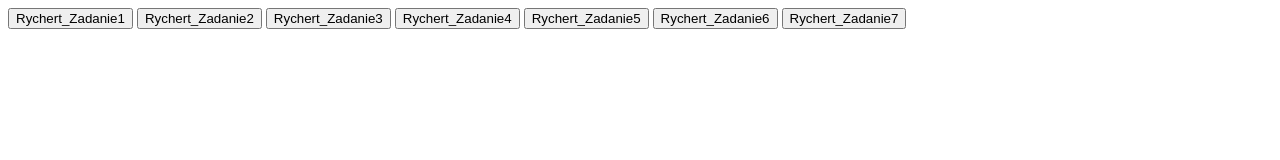
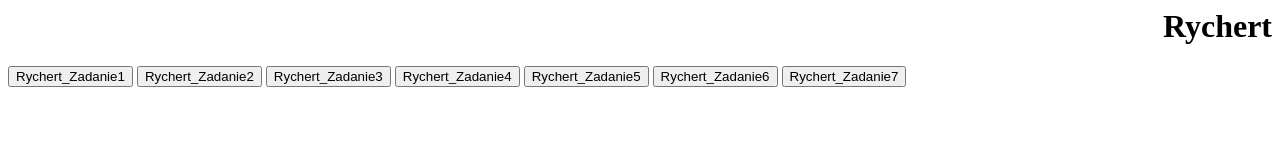
Before and after one commit to Helpek/Java, a plain HTML site: page index.html in a window 1280 px wide. Drawn offline with Linux system fonts and the light colour scheme.

Commit message:
Update index.html

```diff
--- a/index.html
+++ b/index.html
@@ -1,5 +1,8 @@
 	<html>
 	<head>
+		<style>
+			h1{text-align: right;}
+		</style>
 	<title>Rychert</title>
 		<script language="JavaScript">
 		function WinOpen1()
@@ -54,6 +57,7 @@
 	</head>
 
 	<body>
+		<h1> Rychert </h1>
 		<input type="button" name="przycisk1" value="Rychert_Zadanie1" onclick="WinOpen1(' ')">
 		<input type="button" name="przycisk2" value="Rychert_Zadanie2" onclick="WinOpen2(' ')">
 		<input type="button" name="przycisk3" value="Rychert_Zadanie3" onclick="WinOpen3(' ')">
```
